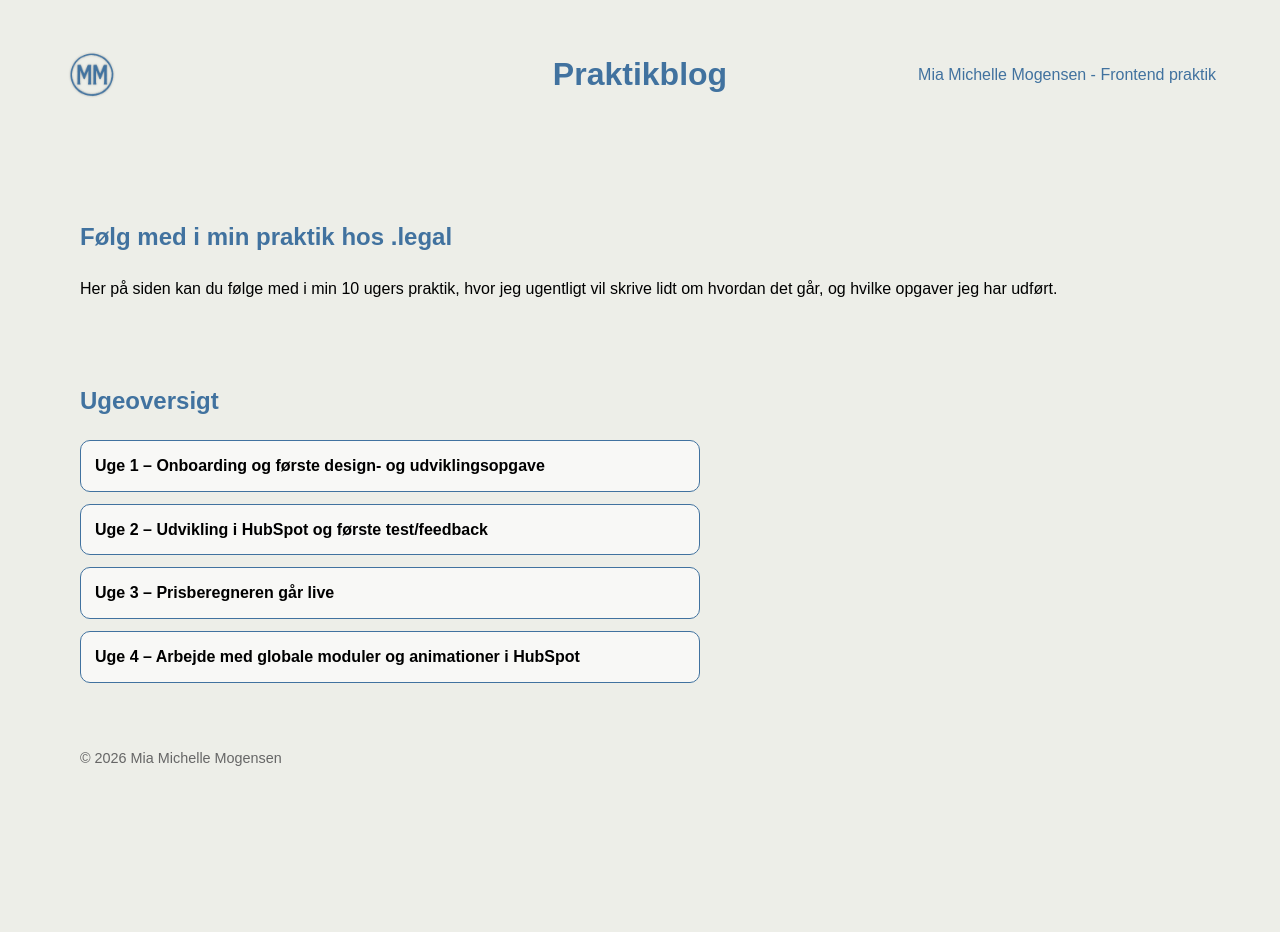
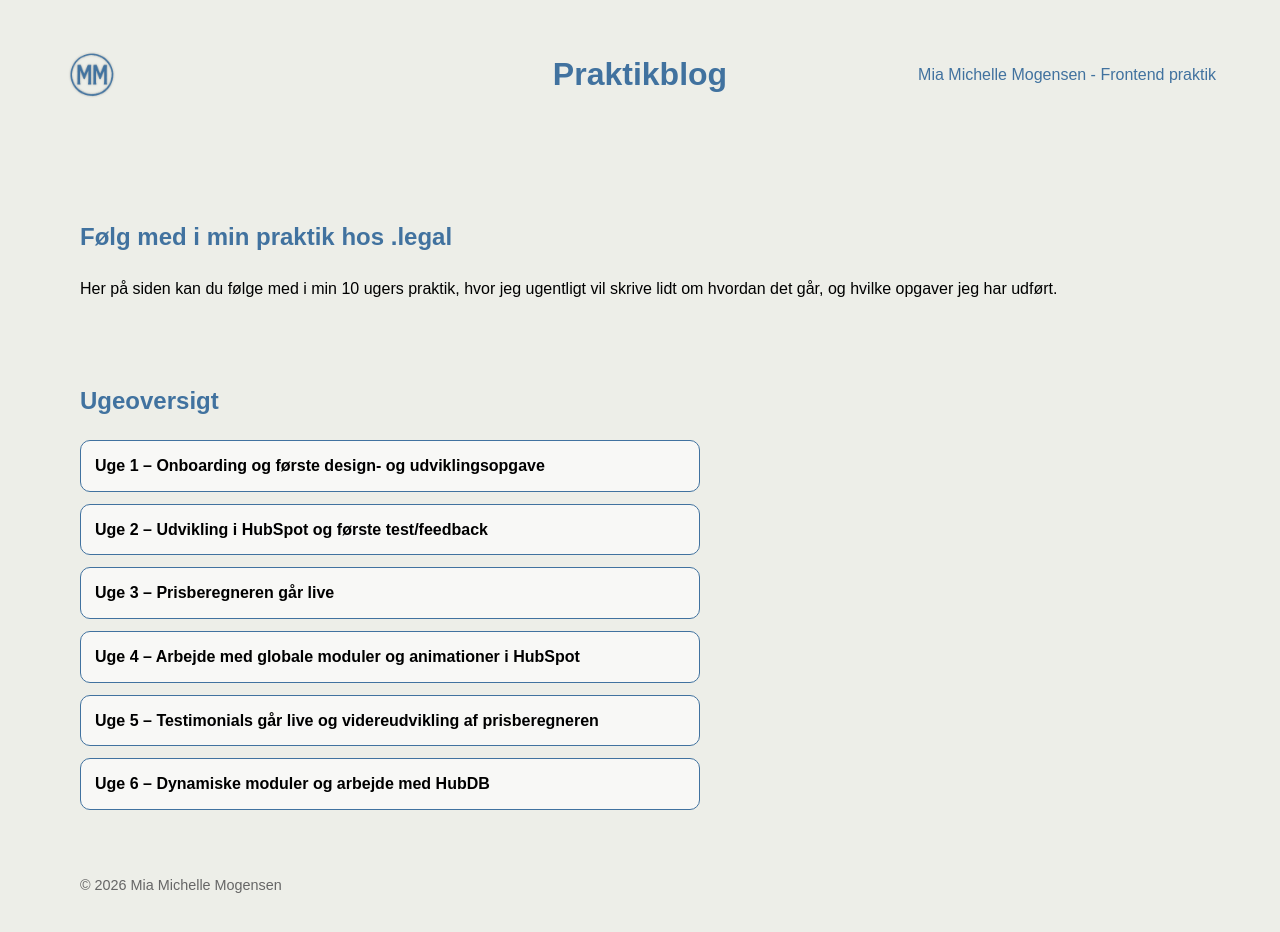
Before and after one commit to MiaMMogensen/Praktikblog, a Next.js app: page / in a window 1280 px wide. Shown: the top 932 px of the page. Before the commit the page ends 816 px from the top, so only its background shows below. Built offline with nearby package versions, Linux system fonts and the light colour scheme.

Commit message:
Add reflections and learning goals for week 5 and week 6 in praktikUger.js

```diff
--- a/data/praktikUger.js
+++ b/data/praktikUger.js
@@ -158,6 +158,92 @@ Da jeg gik på weeekend, var jeg allerede et godt stykke vej med opgaven. Selvom
 
 `.trim(),
   },
+  {
+    slug: "uge-5",
+    uge: "Uge 5",
+    titel: "Testimonials går live og videreudvikling af prisberegneren",
+    dato: "2.- 6. februar 2026",
+
+    spontanlog: [
+      "Fortsættelse af testimonials-opgaven",
+      "Debbugging af scroll-animation og tilpasning til slider på mobil",
+      "Det globale modul gik live tirsdag",
+      "Tilbage til prisberegneren",
+      "Feedback fra Johannes efter kundemøder",
+      "Beslutning om at ændre filter tags til bundles",
+      "Designændringer i Figma",
+      "Udvikling af fold-ud funktion til bundles",
+      "Kodning af ny logik i prisberegneren",
+      "Hjemmearbejdsdag fredag og arbejde på praktikrapport",
+    ],
+
+    laeringsmaal: [
+      "Jeg vil lære at arbejde sikkert og selvstændigt i HubSpot ved at forstå CMS-strukturen, moduler, temaer og centrale funktioner",
+      "Jeg vil lære at udvikle webmoduler i HubSpot, som både er teknisk korrekt opbygget og designet med fokus på brugervenlighed og SEO",
+      "Jeg vil lære at modtage, forstå og implementere feedback på både designvalg og tekniske løsninger og bruge det til at forbedre mine projekter.",
+    ],
+
+    refleksionslog: `
+Uge 5 startede med, at jeg fortsatte arbejdet på testimonials-modulet. Der opstod en del debugging i forbindelse med en scroll-animation, som skulle ændres til en slider på mobil, og det gav nogle tekniske udfordringer. Det lykkedes dog til sidst, og modulet gik live tirsdag eftermiddag. Det var en kortere og mere overskuelig opgave sammenlignet med prisberegneren, og det var rart hurtigt at kunne se et færdigt produkt komme online.
+
+Tirsdag fik jeg at vide, at prisberegneren allerede var blevet brugt i kundemøder, og at den fungerede rigtig godt. Det gjorde mig meget glad. Der var dog nogle små justeringer i forhold til filter tags, som skulle ændres. Det handlede ikke om, at funktionaliteten ikke virkede, men mere om at den oprindelige idé fra Johannes kunne forbedres. Jeg ser det derfor ikke som en fejl, men som en naturlig del af en iterativ proces, hvor løsningen udvikler sig undervejs.
+
+Det føles virkelig fedt at have noget på en rigtig virksomhedsside, som jeg selv har kodet fra bunden. Jeg er selv blevet meget tilfreds med resultatet, og det virker også til, at både Frederik og Johannes er glade for løsningen. Samtidig er det lidt underligt, og også lidt nøjern, at tænke på, at rigtige kunder sidder og bruger noget, jeg har udviklet.
+
+Onsdag fik vi afklaret, hvad der skulle ændres, og jeg fik igang med at omstrukturere logikken. Selvom jeg kunne genbruge noget af den eksisterende filter funktionalitet, krævede det stadig en del tilpasning.
+
+De nye tilføjelser omfattede både design og kode, så jeg lavede forskellige versioner i Figma for at finde frem til den bedste løsning. Det var rart igen at arbejde kreativt i Figma, selvom det var mindre ændringer. I stedet for filter tags skulle det være muligt at vælge bundles, som skulle vises samlet i kurven. Jeg kom selv med en idé om en fold-ud funktion til at vise indholdet i et bundle, og den løsning blev både Frederik og Johannes meget begejstrede for. Det var motiverende at opleve, at min egen idé blev valgt og implementeret.
+
+Resten af onsdag og torsdag gik med at programmere den nye funktionalitet, og fredag arbejdede jeg hjemmefra på grund af snestorm, hvor jeg blandt andet fik skrevet på praktikrapporten.
+
+Overordnet har ugen givet mig en stærk følelse af ansvar og ejerskab. Det er både motiverende og en smule nervepirrende at vide, at løsningerne bliver brugt i virkelige kundesituationer, men det giver også en stor faglig tilfredsstillelse at se, at de fungerer i praksis.
+
+`.trim(),
+  },
+  {
+    slug: "uge-6",
+    uge: "Uge 6",
+    titel: "Dynamiske moduler og arbejde med HubDB",
+    dato: "9.- 13. februar 2026",
+
+    spontanlog: [
+      "Ny opgave: udvikling af logo slider/banner som globalt modul",
+      "Kodning fra bunden med scroll, hover og drag funktionalitet",
+      "Ny opgave: gøre eksisterende navigationsmenu mobilvenlig",
+      "Ny idé til logo banner: flip card hover effekt på logoer med case studies",
+      "Logo banner færdigt onsdag formiddag",
+      "Opgave: udvikling af brødkrumme, sidemenu og artikeloversigt via HubDB",
+      "Oprettelse og strukturering af artikeldata i HubDB",
+      "Udvikling af dynamisk sidemenu med kategorier",
+      "Udvikling af dynamisk brødkrumme baseret på URL og database",
+      "Design af artikeloversigtsside i Figma",
+      "Udvikling af dynamisk artikeloversigt, der trækker data fra HubDB",
+    ],
+
+    laeringsmaal: [
+      "Jeg vil lære at arbejde sikkert og selvstændigt i HubSpot ved at forstå CMS-strukturen, moduler, temaer og centrale funktioner",
+      "Jeg vil lære at udvikle webmoduler i HubSpot, som både er teknisk korrekt opbygget og designet med fokus på brugervenlighed og SEO",
+      "Jeg vil lære at opsætte dynamisk indhold på websitet ved at anvende HujbSpot’s API’er og automatiseringsmuligheder, så data som tal og logoer kan opdateres uden manuel indtastning.",
+      "Jeg vil lære at modtage, forstå og implementere feedback på både designvalg og tekniske løsninger og bruge det til at forbedre mine projekter.",
+    ],
+
+    refleksionslog: `
+Uge 6 startede med en mindre opgave, hvor jeg skulle lave et logo slider/banner som globalt modul. Selvom der allerede fandtes en lignende løsning på siden, kodede jeg modulet helt fra bunden. Funktionaliteten mindede meget om testimonials opgaven, hvilket gjorde det muligt at genbruge en del JavaScript og tilpasse til den nye kontekst. Det betød også, at opgaven blev løst relativt hurtigt.
+
+Selvom det ikke var den mest komplekse opgave læringsmæssigt, gav det stadig værdi i form af rutine og sikkerhed i kodningen. Det føltes dog en smule underligt at genskabe noget, der allerede eksisterede, frem for at udvikle noget helt nyt.
+
+Den næste opgave handlede om at gøre en navigationsmenu mobilvenlig. Her skulle jeg først finde ud af, hvorfor menuen slet ikke fungerede på mobil. Det krævede fejlfinding og analyse af den eksisterende menu, før jeg kunne implementere en løsning. Det var en god øvelse i debugging og i at arbejde med andres løsninger, hvilket er en vigtig del af arbejdet i praksis.
+
+Herefter blev logo banneret udvidet med en ny idé, en flip card hover funktion på logoer med tilhørende case studies. Denne del var mere udfordrende, da den nye funktionalitet konfilktede med de eksisterende hover og drag funktioner. Det krævede en del debugging og justering af logikken, før det fungerede stabilt. Resultatet blev dog rigtig godt.
+
+Den største læring i denne uge kom dog fra arbejdet med HubDB. Jeg skulle omstrukturere artikelsystemet, så indholdet blev dynamisk og kun skulle redigeres ét sted. Ved at oprette data i HubDB og udvikle tre moduler, en sidemenu, en brødkrumme og en artikeloversigt, fik jeg arbejdet med dynamisk datavisning og URL baseret logik.
+
+Det var særligt motiverende, at jeg selv fik lov til at designe artikel oversigtssiden i Figma, og at vi endte med at vælge det design, jeg selv bedst kunne lide. At få implementeret sit eget design 1:1 og vide, at det bliver brugt på en rigtig virksomhedsside, giver en stærk følelse af faglig udvikling og ansvar.
+
+Overordnet har uge 6 været præget af både mindre opgaver og mere komplekst, databaseret arbejde. Jeg kan tydeligt mærke, at jeg bliver mere selvstændig i både tekniske beslutninger og designvalg.
+
+`.trim(),
+  },
 ];
 
 export default praktikUger;
```
